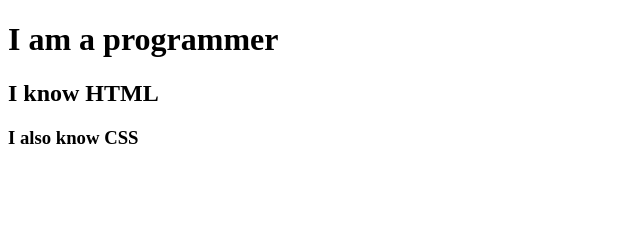
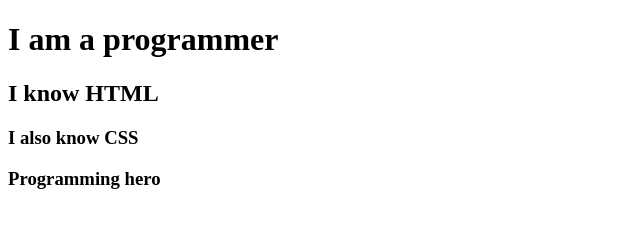
Before and after one commit to FazleRahmanEvan/my-fourth-repo, a plain HTML site: page index.html in a window 1280 px wide. Shown: the whole page, without its empty margins (0-640 px from the left). Drawn offline with Linux system fonts and the light colour scheme.

Commit message:
added header

```diff
--- a/index.html
+++ b/index.html
@@ -10,6 +10,7 @@
     <h1>I am a programmer</h1>
     <h2>I know HTML</h2>
     <h3>I also know CSS</h3>
+    <h3>Programming hero</h3>
 
 </body>
 </html>
```
